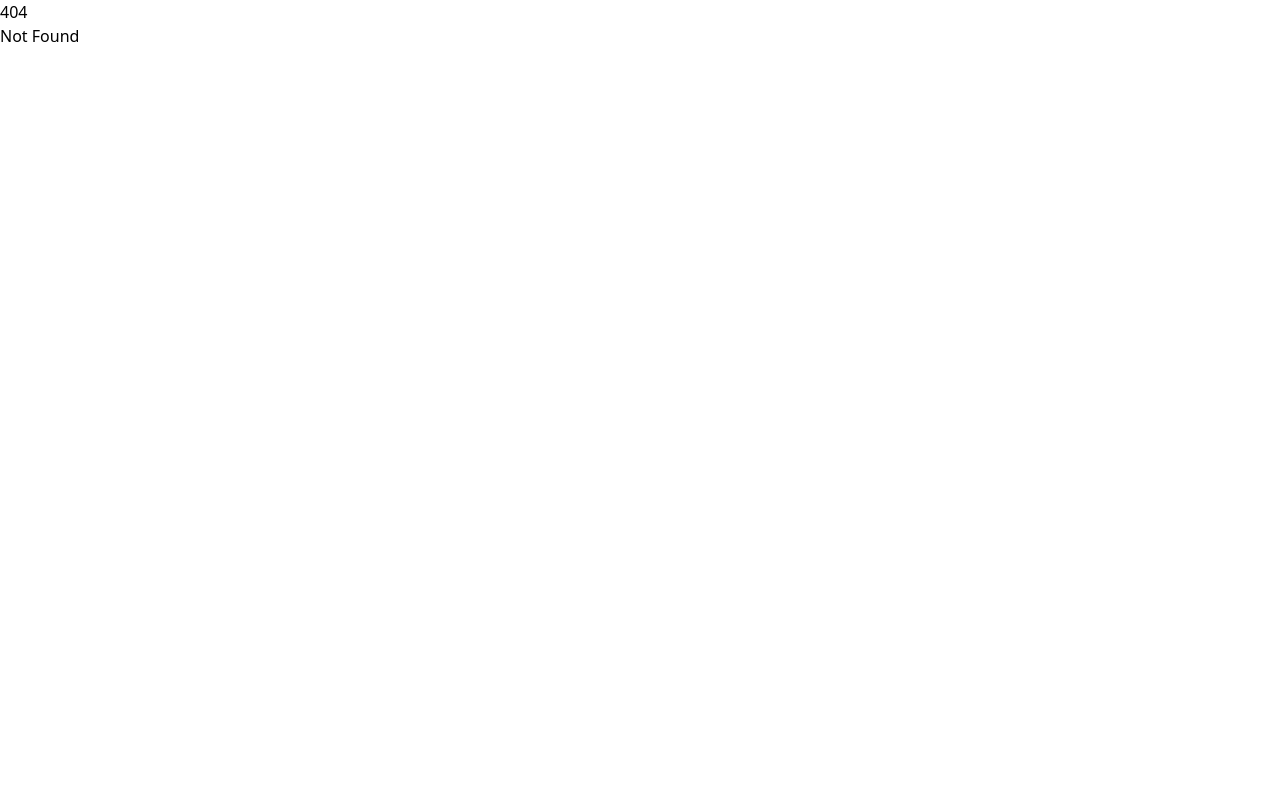
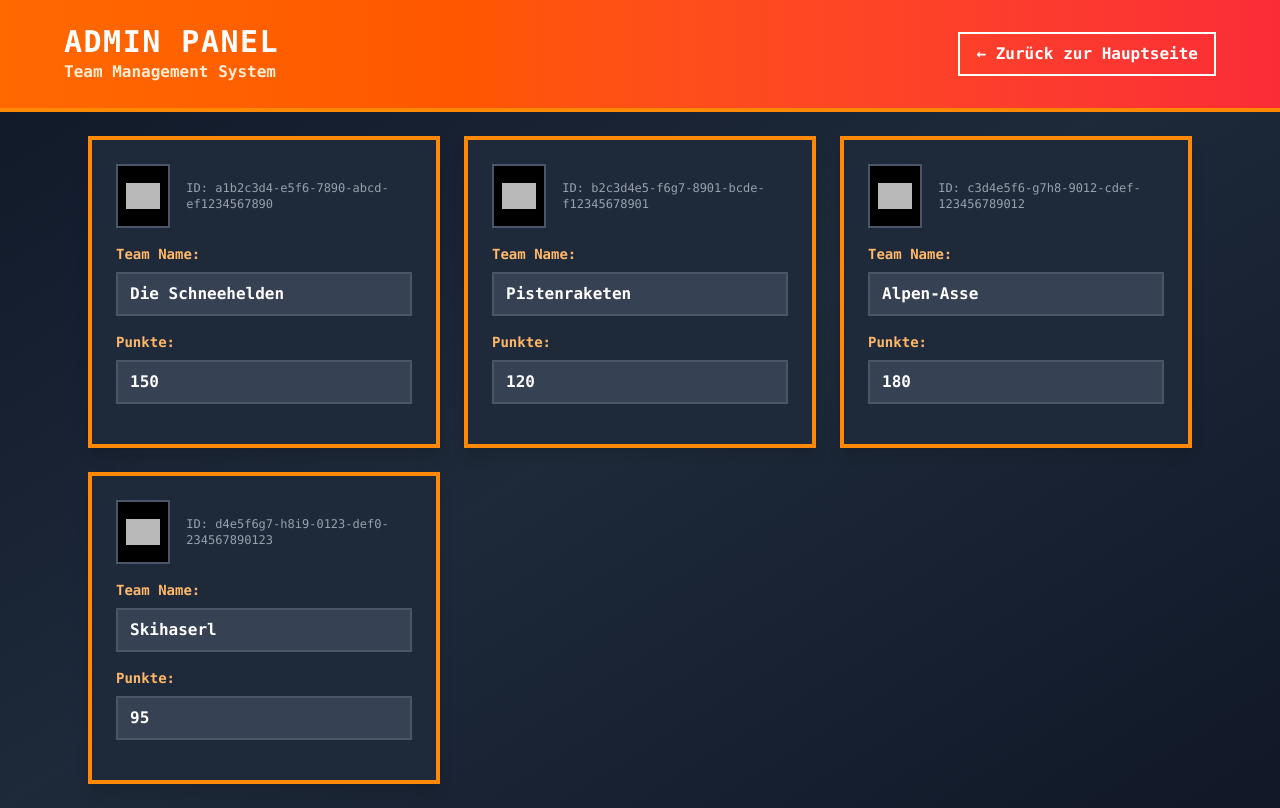
Before and after one commit to FelixBetz/SkischulungVerabschiedung, a SvelteKit app: page /admin in a window 1280 px wide. Before the commit this address had no page. Built offline with nearby package versions, Linux system fonts and the light colour scheme; grey boxes are pictures that could not be loaded.

Commit message:
add admin page

```diff
--- a/src/routes/+page.svelte
+++ b/src/routes/+page.svelte
@@ -159,6 +159,12 @@
 					>
 						⚙ EINSTELLUNGEN
 					</button>
+					<a
+						href="/admin"
+						class="block w-full border-4 border-orange-400 bg-gradient-to-r from-orange-600 to-red-600 px-8 py-4 text-center text-xl font-bold text-white shadow-lg transition-all duration-200 hover:from-orange-500 hover:to-red-500"
+					>
+						🛠 ADMIN PANEL
+					</a>
 				</div>
 			</div>
 		</div>
--- /dev/null
+++ b/src/routes/admin/+page.svelte
@@ -0,0 +1,217 @@
+<script lang="ts">
+	import { onMount, onDestroy } from 'svelte';
+	import type { Team } from '$lib/types.js';
+
+	let teams: Team[] = [];
+	let loading = true;
+	let error: string | null = null;
+	let intervalId: ReturnType<typeof setInterval> | null = null;
+	let editingTeam: string | null = null; // Track which team is being edited
+	let saveStatus: { [teamId: string]: 'saving' | 'saved' | 'error' } = {};
+
+	async function loadTeams() {
+		try {
+			if (teams.length === 0) {
+				loading = true;
+			}
+			error = null;
+
+			const response = await fetch('/api/teams');
+			if (!response.ok) {
+				throw new Error(`HTTP error! status: ${response.status}`);
+			}
+
+			const result = await response.json();
+			if (result.success && Array.isArray(result.data)) {
+				teams = result.data;
+			} else {
+				throw new Error(result.error || 'Failed to load teams');
+			}
+		} catch (err) {
+			console.error('Error loading teams:', err);
+			error = err instanceof Error ? err.message : 'Failed to load teams';
+		} finally {
+			loading = false;
+		}
+	}
+
+	async function updateTeam(teamId: string, updates: { name?: string; points?: number }) {
+		try {
+			saveStatus[teamId] = 'saving';
+			saveStatus = { ...saveStatus }; // Trigger reactivity
+
+			const response = await fetch(`/api/teams/${teamId}`, {
+				method: 'PATCH',
+				headers: { 'Content-Type': 'application/json' },
+				body: JSON.stringify(updates)
+			});
+
+			if (!response.ok) {
+				throw new Error(`HTTP error! status: ${response.status}`);
+			}
+
+			const result = await response.json();
+			if (!result.success) {
+				throw new Error(result.error || 'Failed to update team');
+			}
+
+			saveStatus[teamId] = 'saved';
+			setTimeout(() => {
+				delete saveStatus[teamId];
+				saveStatus = { ...saveStatus };
+			}, 2000);
+		} catch (err) {
+			console.error('Error updating team:', err);
+			saveStatus[teamId] = 'error';
+			setTimeout(() => {
+				delete saveStatus[teamId];
+				saveStatus = { ...saveStatus };
+			}, 3000);
+		}
+	}
+
+	function handleNameChange(team: Team, event: Event) {
+		const input = event.target as HTMLInputElement;
+		const newName = input.value.trim();
+		if (newName && newName !== team.name) {
+			updateTeam(team.id, { name: newName });
+		}
+	}
+
+	function handlePointsChange(team: Team, event: Event) {
+		const input = event.target as HTMLInputElement;
+		const newPoints = parseInt(input.value);
+		if (!isNaN(newPoints) && newPoints !== team.points) {
+			updateTeam(team.id, { points: newPoints });
+		}
+	}
+
+	onMount(() => {
+		loadTeams();
+		intervalId = setInterval(loadTeams, 2000); // Update every 2 seconds (less frequent for admin)
+	});
+
+	onDestroy(() => {
+		if (intervalId !== null) {
+			clearInterval(intervalId);
+		}
+	});
+</script>
+
+<svelte:head>
+	<title>Admin Panel - Skischulung</title>
+	<meta name="description" content="Skischulung admin panel for team management" />
+</svelte:head>
+
+<div class="min-h-screen bg-gradient-to-br from-gray-900 via-gray-800 to-gray-900 font-mono">
+	<!-- Header -->
+	<div class="border-b-4 border-orange-400 bg-gradient-to-r from-orange-500 to-red-500 p-6">
+		<div class="mx-auto flex max-w-6xl items-center justify-between">
+			<div>
+				<h1 class="text-3xl font-black tracking-wider text-white">ADMIN PANEL</h1>
+				<p class="font-bold text-orange-100">Team Management System</p>
+			</div>
+			<a
+				href="/"
+				class="border-2 border-white bg-transparent px-4 py-2 font-bold text-white transition-colors hover:bg-white hover:text-orange-500"
+			>
+				← Zurück zur Hauptseite
+			</a>
+		</div>
+	</div>
+
+	<div class="mx-auto max-w-6xl p-6">
+		{#if loading}
+			<div class="py-12 text-center">
+				<div class="mb-4 text-xl font-bold text-orange-400">Lade Teams...</div>
+				<div
+					class="mx-auto h-12 w-12 animate-spin rounded-full border-4 border-orange-400 border-t-transparent"
+				></div>
+			</div>
+		{:else if error}
+			<div class="py-12 text-center">
+				<div class="mb-4 text-xl font-bold text-red-400">Fehler beim Laden!</div>
+				<div class="mb-6 text-red-300">{error}</div>
+				<button
+					on:click={loadTeams}
+					class="border-2 border-red-400 bg-red-600 px-6 py-3 font-bold text-white transition-colors hover:bg-red-500"
+				>
+					Erneut versuchen
+				</button>
+			</div>
+		{:else}
+			<div class="grid grid-cols-1 gap-6 md:grid-cols-2 lg:grid-cols-3">
+				{#each teams as team (team.id)}
+					<div class="border-4 border-orange-400 bg-gray-800 p-6 shadow-lg">
+						<!-- Team Icon and ID -->
+						<div class="mb-4 flex items-center">
+							<div
+								class="mr-4 flex h-16 w-16 items-center justify-center border-2 border-gray-600 bg-black p-2"
+							>
+								<img
+									src={team.iconUrl}
+									alt="{team.name} icon"
+									class="h-full w-full object-contain brightness-110 contrast-125 filter"
+								/>
+							</div>
+							<div class="font-mono text-xs text-gray-400">
+								ID: {team.id}
+							</div>
+						</div>
+
+						<!-- Editable Team Name -->
+						<div class="mb-4">
+							<label for="name-{team.id}" class="mb-2 block text-sm font-bold text-orange-300">
+								Team Name:
+							</label>
+							<input
+								id="name-{team.id}"
+								type="text"
+								value={team.name}
+								on:blur={(e) => handleNameChange(team, e)}
+								on:keydown={(e) => e.key === 'Enter' && (e.target as HTMLInputElement)?.blur()}
+								class="w-full border-2 border-gray-600 bg-gray-700 px-3 py-2 font-bold text-white transition-colors focus:border-orange-400 focus:outline-none"
+								placeholder="Team Name"
+							/>
+						</div>
+
+						<!-- Editable Points -->
+						<div class="mb-4">
+							<label for="points-{team.id}" class="mb-2 block text-sm font-bold text-orange-300">
+								Punkte:
+							</label>
+							<input
+								id="points-{team.id}"
+								type="number"
+								value={team.points}
+								on:blur={(e) => handlePointsChange(team, e)}
+								on:keydown={(e) => e.key === 'Enter' && (e.target as HTMLInputElement)?.blur()}
+								class="w-full border-2 border-gray-600 bg-gray-700 px-3 py-2 font-bold text-white transition-colors focus:border-orange-400 focus:outline-none"
+								placeholder="0"
+							/>
+						</div>
+
+						<!-- Save Status -->
+						{#if saveStatus[team.id]}
+							<div class="py-2 text-center">
+								{#if saveStatus[team.id] === 'saving'}
+									<span class="text-sm text-yellow-400">● Speichert...</span>
+								{:else if saveStatus[team.id] === 'saved'}
+									<span class="text-sm text-green-400">✓ Gespeichert!</span>
+								{:else if saveStatus[team.id] === 'error'}
+									<span class="text-sm text-red-400">✗ Fehler beim Speichern</span>
+								{/if}
+							</div>
+						{/if}
+					</div>
+				{/each}
+			</div>
+
+			{#if teams.length === 0}
+				<div class="py-12 text-center">
+					<div class="text-xl text-gray-400">Keine Teams verfügbar</div>
+				</div>
+			{/if}
+		{/if}
+	</div>
+</div>
```
